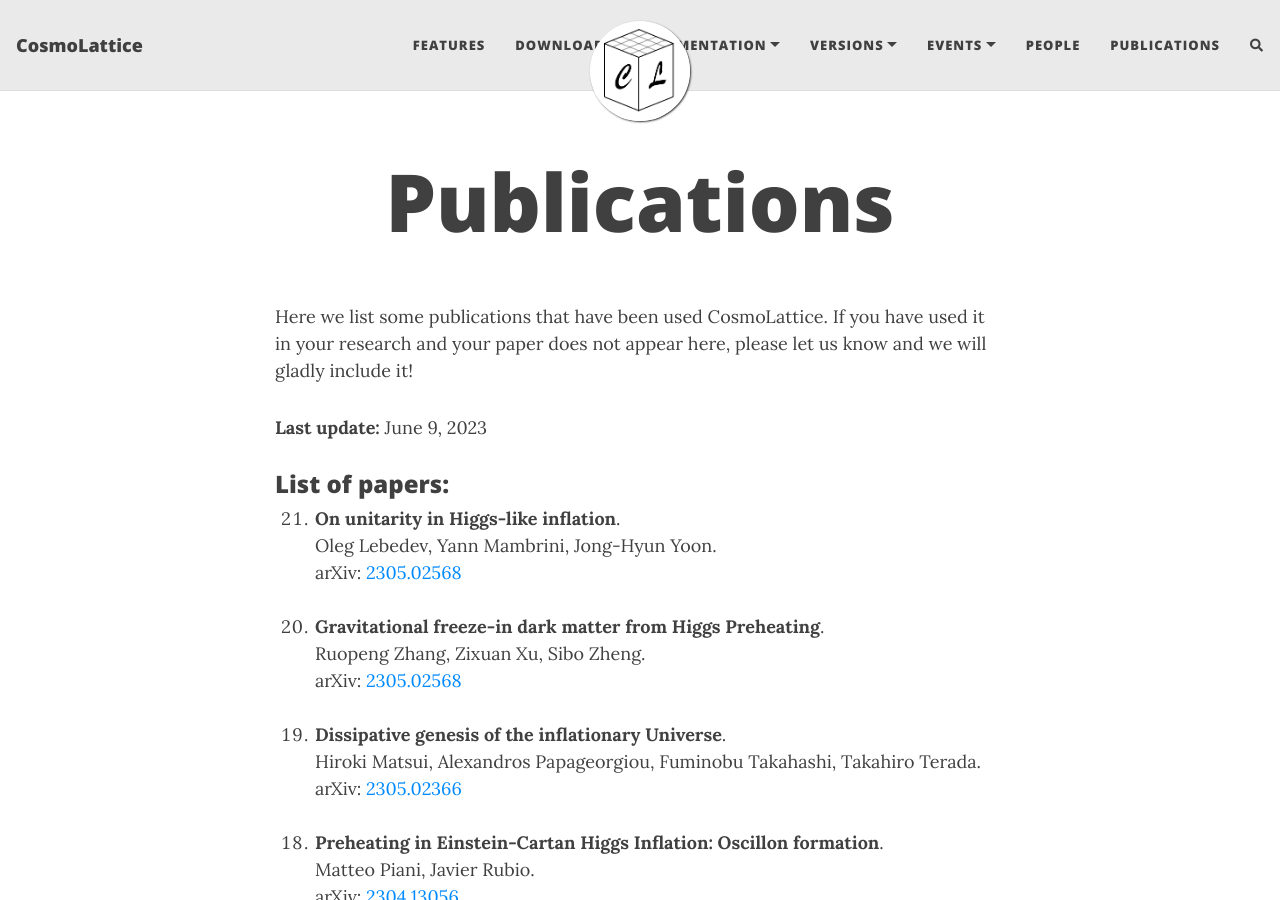
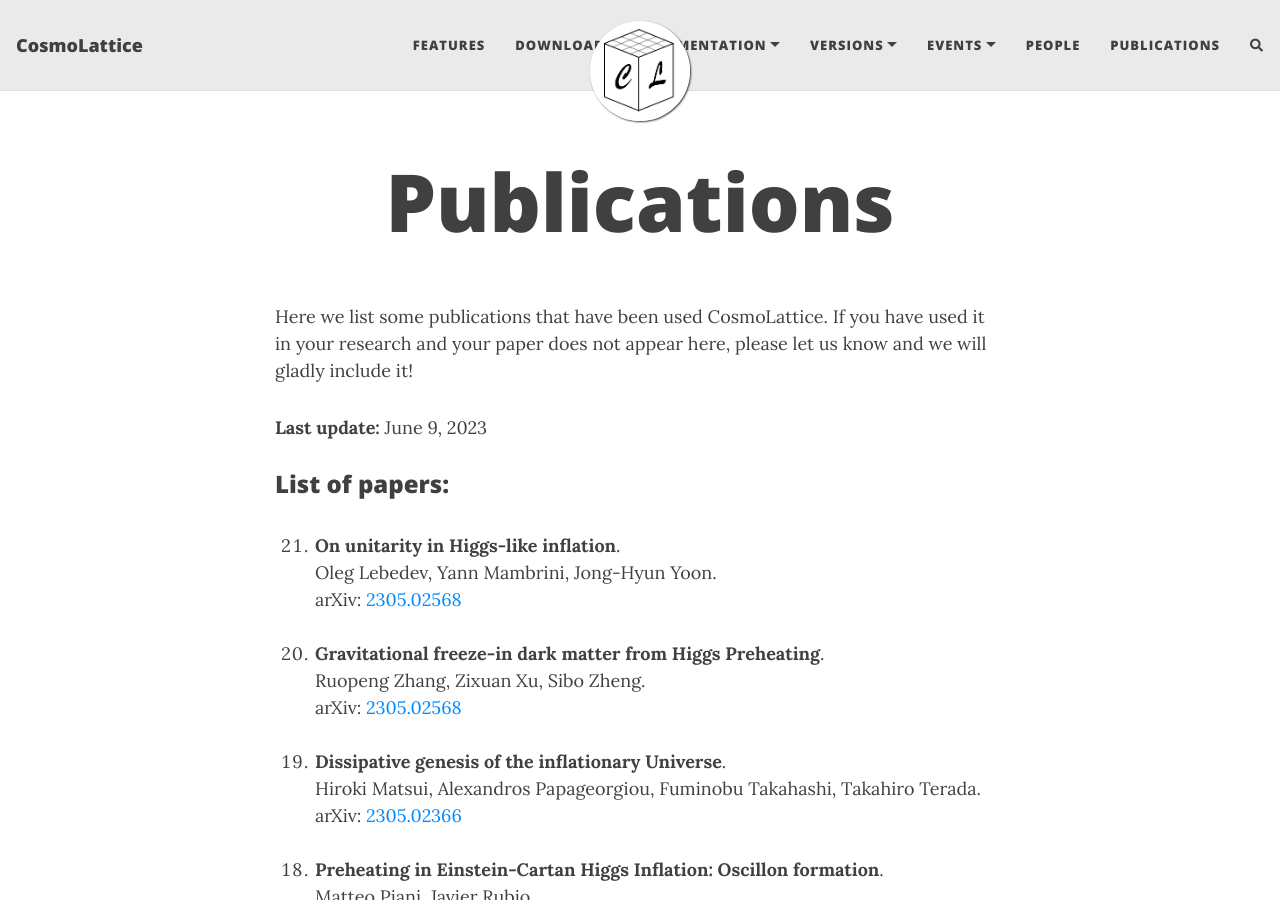
Before and after one commit to cosmolattice/cosmolatticeweb, a Jekyll site: the page built from publications.md, in a window 1280 px wide and 900 px high. Built offline with Jekyll 4.4.1, drawn with Linux system fonts in a browser that asks for light colours; nearby versions of some CDN libraries; comment, search, counter and statistics services are not loaded.

Commit message:
changed publications

```diff
--- a/publications.md
+++ b/publications.md
@@ -10,7 +10,7 @@
 
 **Last update:** June 9, 2023
 
-### List of papers:<br>
+### List of papers:<br><br>
 
 
 <ol>
@@ -38,7 +38,6 @@
 <b>Solving the domain wall problem with first-order phase transition</b>.<br>
    Yang Li, Ligong Bian, Yongtao Jia. <br>
    arXiv: <a href="https://arxiv.org/abs/2304.05220" target="_blank" rel="noopener noreferrer">2304.05220</a><br><br>
-<br>
 
 <li value="16">
 <b>The strong backreaction regime in axion inflation</b>.<br>
```
